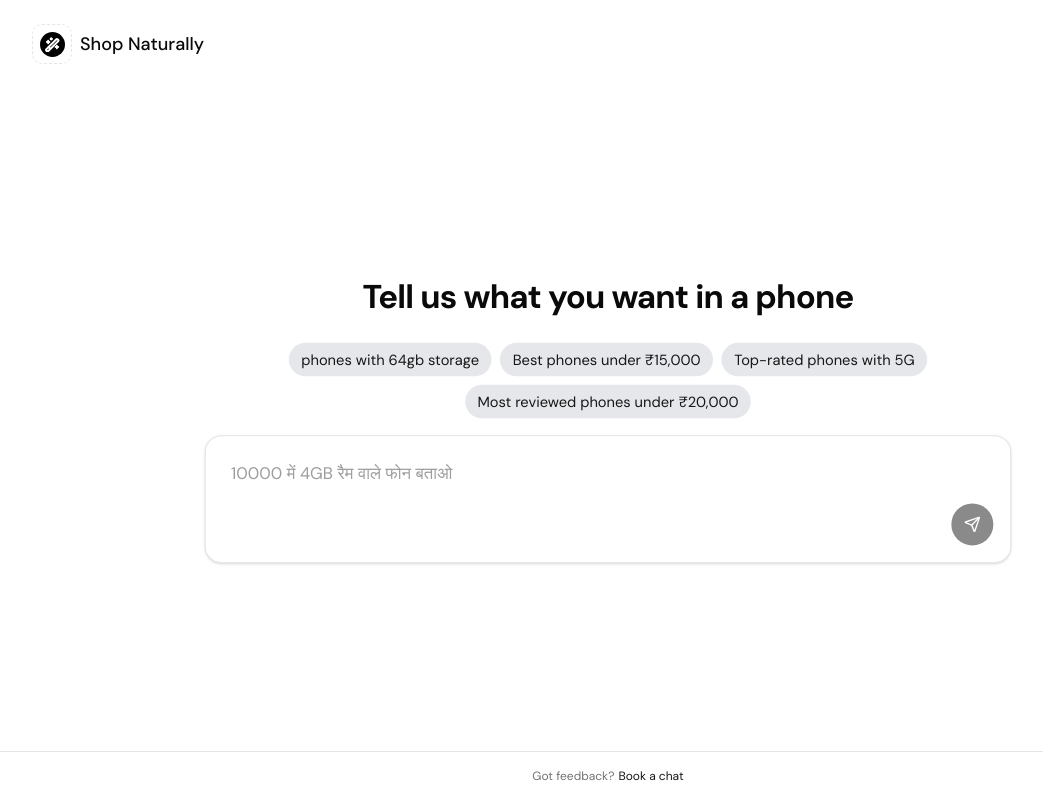
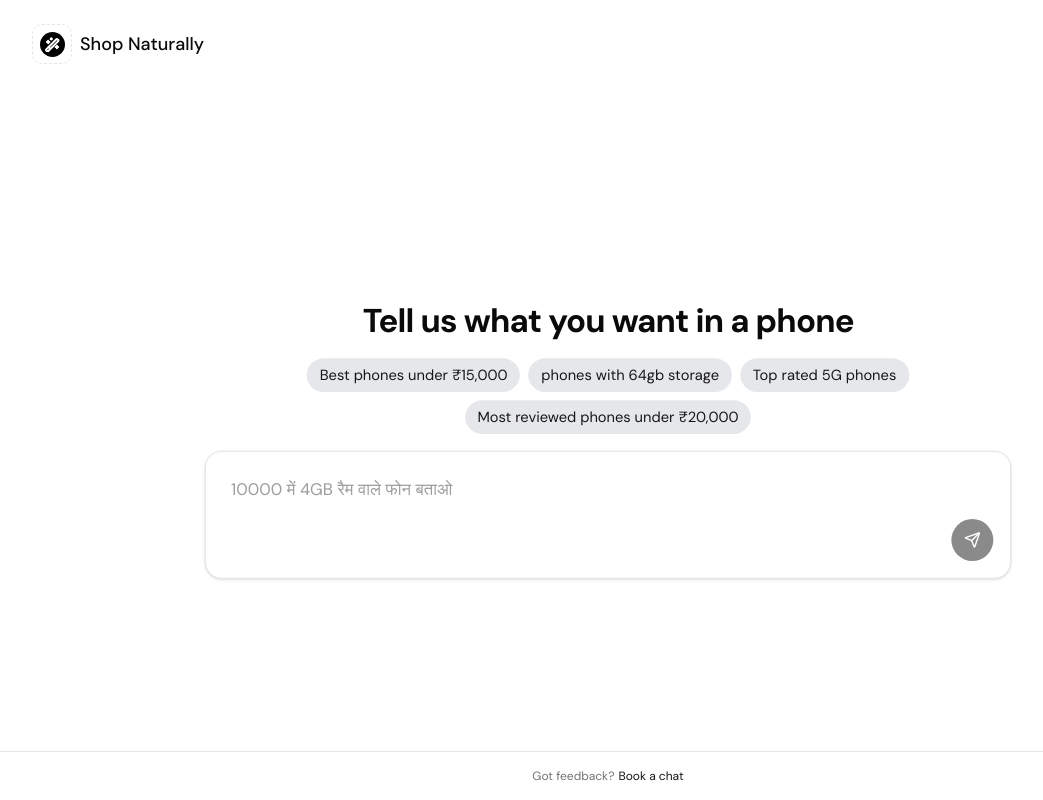
Before and after one commit to Logan1x/shop-naturally, a Next.js app: page / in a window 1280 px wide. Shown: the whole page, without its empty margins (32-1075 px from the left). Built offline with nearby package versions, Linux system fonts and the light colour scheme.

Commit message:
fixes that moved things to center

```diff
--- a/app/page.tsx
+++ b/app/page.tsx
@@ -22,20 +22,20 @@ const Index = () => {
         </div>
       </header>
 
-      <main className="flex-grow w-full overflow-y-auto">
+      <main className="flex-grow w-full flex overflow-hidden">
         <motion.div
           initial={{ opacity: 0 }}
           animate={{ opacity: 1 }}
           transition={{ duration: 0.6, ease: "easeOut" }}
           className="w-full h-full flex flex-col"
         >
-          <div className="w-full flex-grow flex flex-col">
+          <div className="w-full h-full flex flex-col">
             <ChatInput />
           </div>
         </motion.div>
       </main>
 
-      <footer className="flex-none py-2 lg:py-4 z-10 lg:border-t">
+      <footer className="flex-none py-4  z-10 lg:border-t">
         <div className="max-w-6xl mx-auto px-4">
           <div className="text-center text-xs text-muted-foreground">
             <p>
--- a/components/chatBox.tsx
+++ b/components/chatBox.tsx
@@ -87,14 +87,14 @@ const ChatInput: React.FC = () => {
   return (
     <div className="w-full max-w-6xl mx-auto px-4 flex flex-col h-full">
       {showChat ? (
-        <>
-          <div className="text-center mb-2 mt-80 lg:mt-48 px-4 animate-fade-in lg:scale-[1.1]">
+        <div className="mt-30 sm:mt-48 lg:mt-40 flex flex-col items-center justify-end h-full py-4">
+          <div className="text-center px-4 animate-fade-in lg:scale-[1.1] mt-10">
             <h1 className="text-3xl font-semibold mb-6 tracking-tight">
               Tell us what you want in a phone
             </h1>
           </div>
 
-          <div className="lg:scale-[1.05] max-w-3xl w-full mx-auto mb-10 justify-end flex-grow flex flex-col md:mb-auto md:justify-start">
+          <div className="lg:scale-[1.05] max-w-3xl w-full mx-auto flex-1 flex flex-col justify-end">
             <motion.div
               className="flex flex-wrap justify-center gap-2 mb-4"
               initial="hidden"
@@ -110,9 +110,9 @@ const ChatInput: React.FC = () => {
               }}
             >
               {[
+                "Best phones under ₹15,000",
                 "phones with 64gb storage",
-                "Best phones under ₹15,000",
-                "Top-rated phones with 5G",
+                "Top rated 5G phones",
                 "Most reviewed phones under ₹20,000",
               ].map((suggestion) => (
                 <motion.button
@@ -135,7 +135,7 @@ const ChatInput: React.FC = () => {
 
             <form
               onSubmit={handleSubmit}
-              className="relative w-full bg-white rounded-2xl shadow-sm border transition-all duration-300 ease-in-out"
+              className="relative w-full bg-white rounded-2xl shadow-sm border transition-all duration-300 ease-in-out mb-4"
             >
               <div className="flex items-end w-full">
                 <textarea
@@ -165,7 +165,7 @@ const ChatInput: React.FC = () => {
               </div>
             </form>
           </div>
-        </>
+        </div>
       ) : (
         <PhoneResults
           results={results}
```
